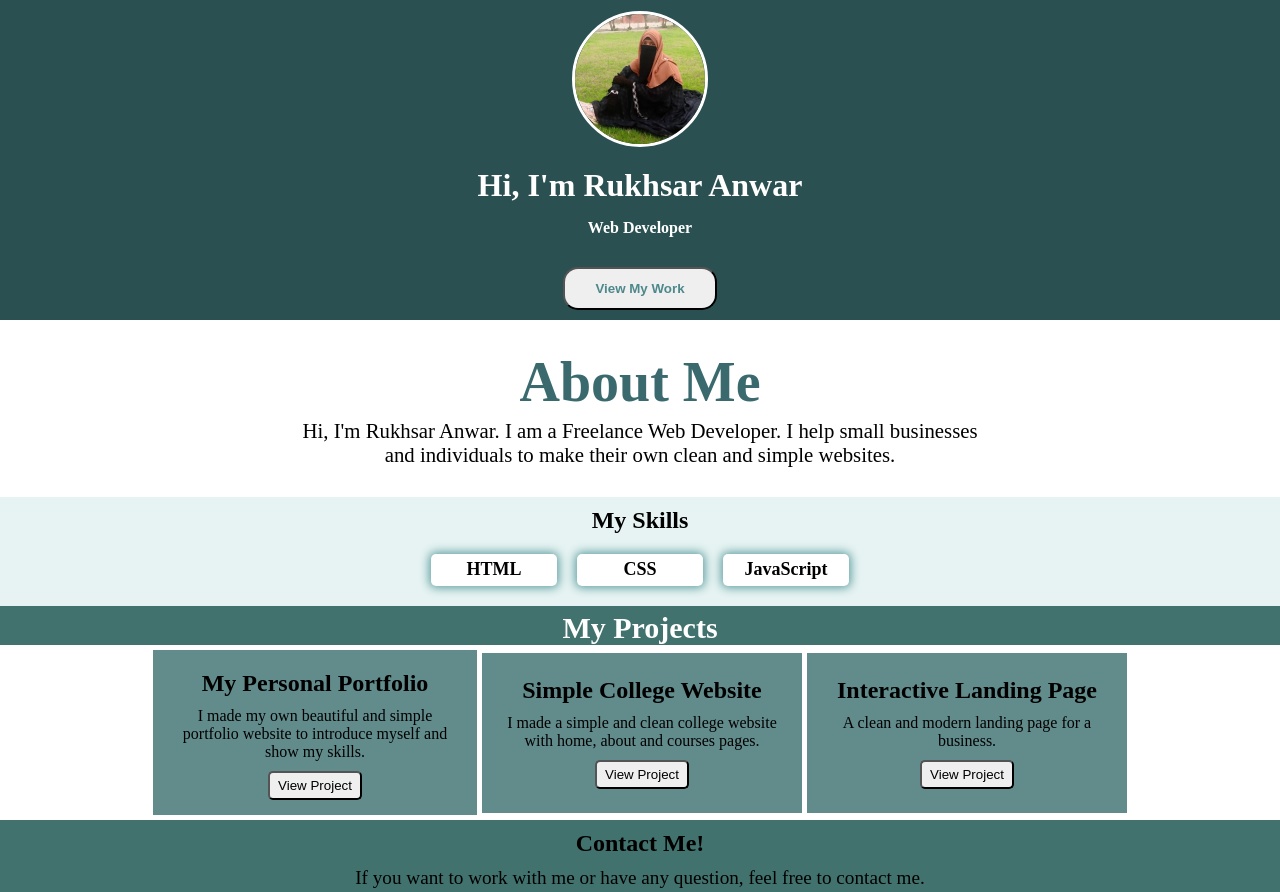
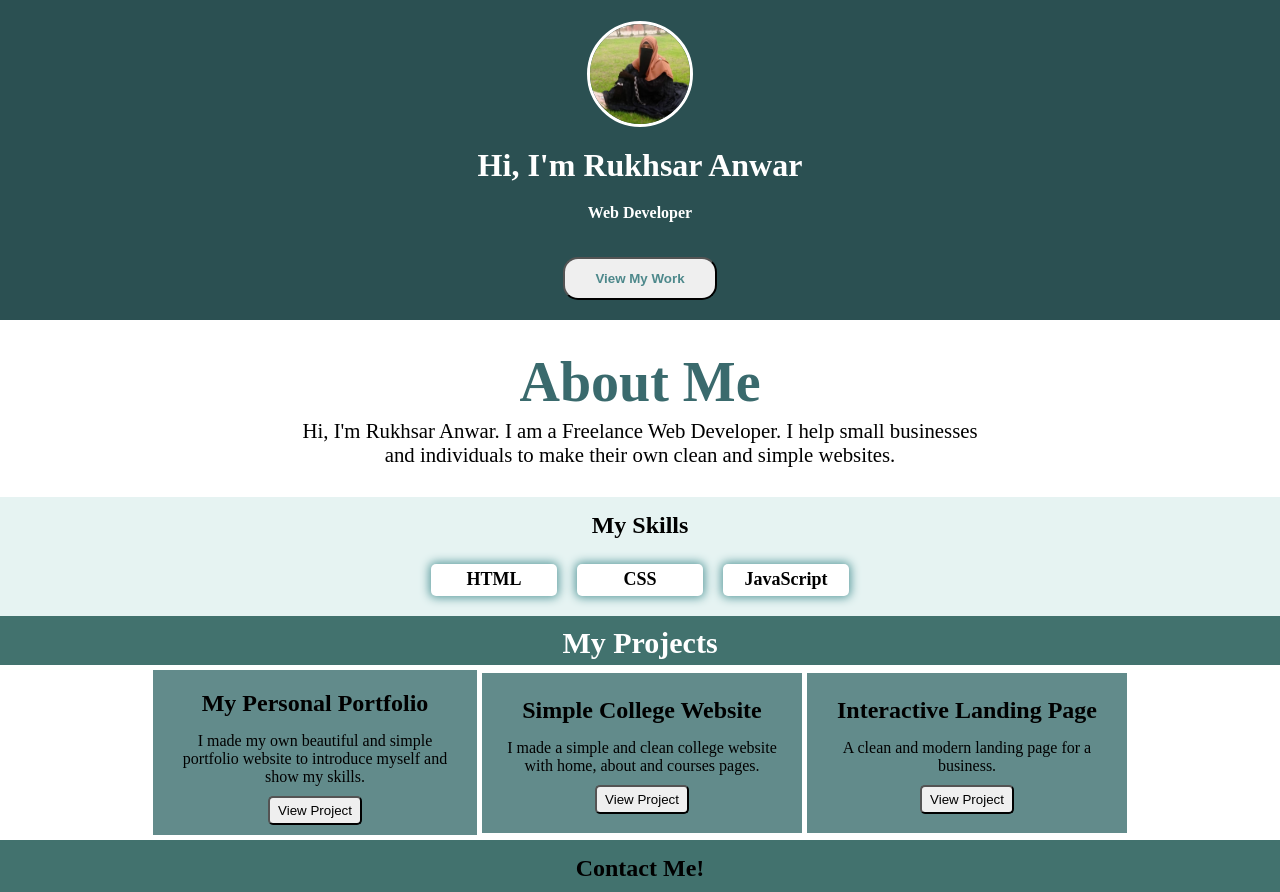
Before and after one commit to rukhsar-anwar-designs/Portfolio, a plain HTML site: page index.html in a window 1280 px wide. Shown: the top 892 px of the page. Drawn offline with Linux system fonts and the light colour scheme.

Commit message:
Update style.css

```diff
--- a/style.css
+++ b/style.css
@@ -15,8 +15,8 @@
   background-color:#2b5052;
 }
 .my-photo {
-  width: 130px;
-  height: 130px;
+  width: 100px;
+  height: 100px;
   border-radius: 50%;
   object-fit: cover;
   border: 3px solid white;
@@ -34,7 +34,10 @@ font-size: 2rem;
    color: white;
    font-size: 1rem;
 }
-
+h2 {
+  font-size: 24px;
+  margin: 5px;
+}
 .hero button {
   padding: 12px 30px;
   color: #4d888b;
```
